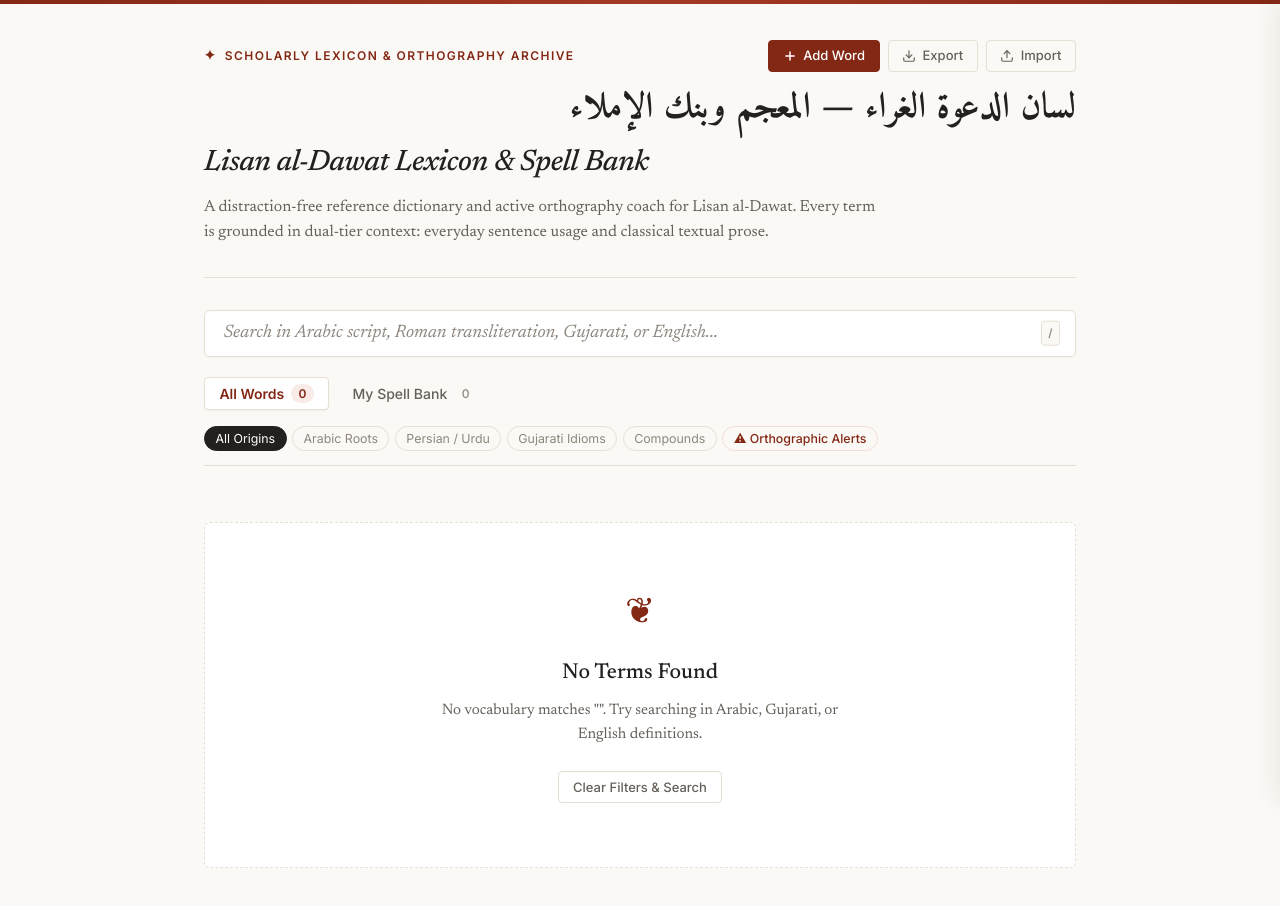
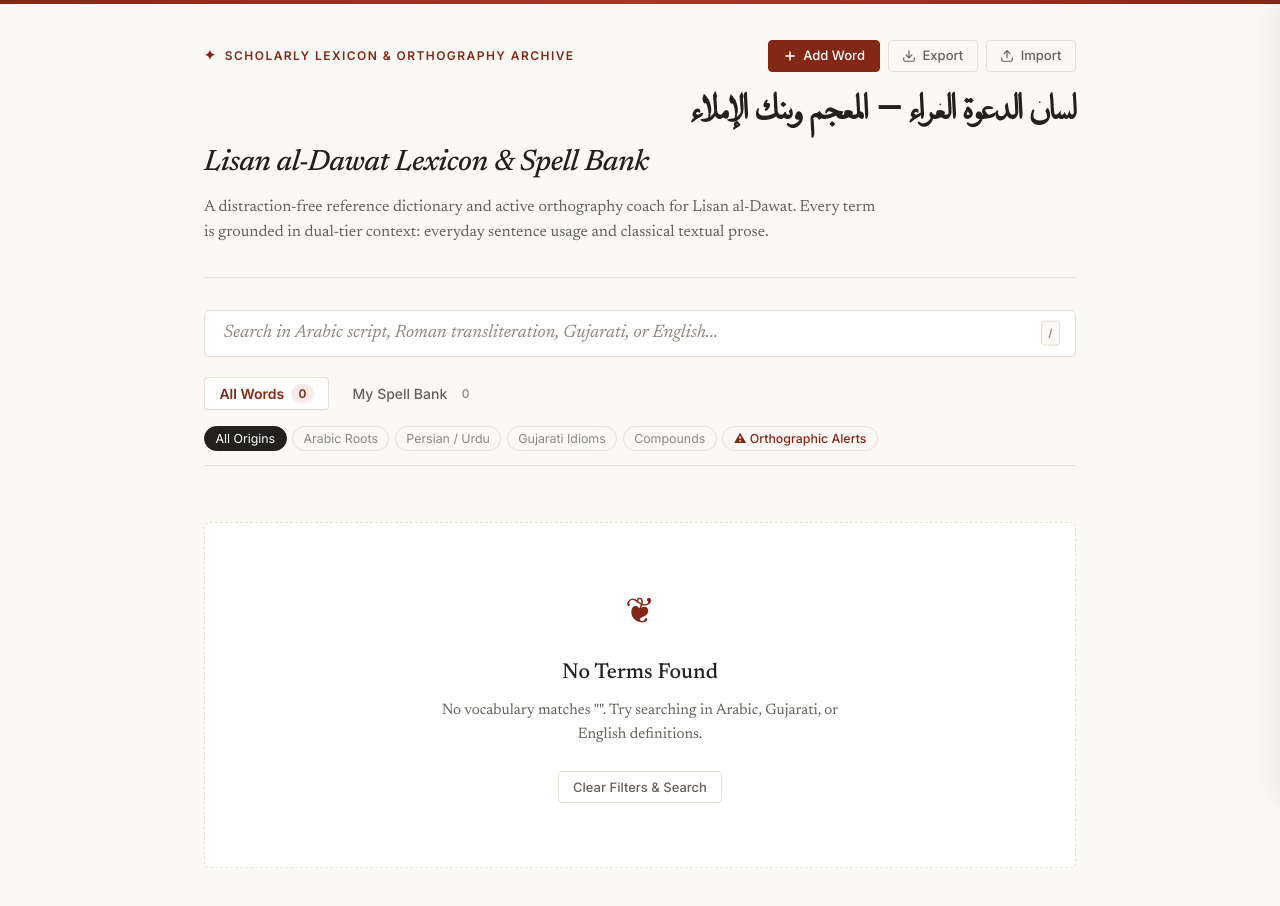
Before and after one commit to shabbirmaanak/Huruf, a website: page index.html in a window 1280 px wide. Drawn offline with Linux system fonts and the light colour scheme; no server answers; a web font is replaced by a local one.

Commit message:
feat: Add Kanz al-Lulu font across user interface and editorial studio

```diff
--- a/css/admin.css
+++ b/css/admin.css
@@ -4,9 +4,58 @@
  */
 
 @font-face {
+  font-family: 'Kanz al Lulu';
+  src: local('Kanz al Lulu'), local('Kanz-al-Lulu'), local('KanzalLulu'), local('KanzalLulu-Regular'), local('AL-KANZ'), local('Al-Kanz'),
+       url('/fonts/KanzalLulu-Regular.ttf') format('truetype'),
+       url('/fonts/kanz_al_lulu.ttf') format('truetype'),
+       url('/fonts/al_kanz.ttf') format('truetype'),
+       url('/data/qamoos53/fonts/al_kanz.ttf') format('truetype');
+  font-weight: normal;
+  font-style: normal;
+  font-display: swap;
+}
+
+@font-face {
+  font-family: 'Kanz-al-Lulu';
+  src: local('Kanz-al-Lulu'), local('Kanz al Lulu'), local('KanzalLulu'), local('KanzalLulu-Regular'), local('AL-KANZ'), local('Al-Kanz'),
+       url('/fonts/KanzalLulu-Regular.ttf') format('truetype'),
+       url('/fonts/kanz_al_lulu.ttf') format('truetype'),
+       url('/fonts/al_kanz.ttf') format('truetype'),
+       url('/data/qamoos53/fonts/al_kanz.ttf') format('truetype');
+  font-weight: normal;
+  font-style: normal;
+  font-display: swap;
+}
+
+@font-face {
   font-family: 'Al-Kanz';
-  src: url('/fonts/al_kanz.ttf') format('truetype'),
+  src: local('AL-KANZ'), local('Al-Kanz'), local('AlKanzfonts'),
+       url('/fonts/KanzalLulu-Regular.ttf') format('truetype'),
+       url('/fonts/al_kanz.ttf') format('truetype'),
+       url('/fonts/kanz_al_lulu.ttf') format('truetype'),
        url('/data/qamoos53/fonts/al_kanz.ttf') format('truetype');
+  font-weight: normal;
+  font-style: normal;
+  font-display: swap;
+}
+
+@font-face {
+  font-family: 'AlKanzfonts';
+  src: local('AlKanzfonts'), local('AL-KANZ'), local('Al-Kanz'),
+       url('/fonts/KanzalLulu-Regular.ttf') format('truetype'),
+       url('/fonts/al_kanz.ttf') format('truetype'),
+       url('/fonts/kanz_al_lulu.ttf') format('truetype'),
+       url('/data/qamoos53/fonts/al_kanz.ttf') format('truetype');
+  font-weight: normal;
+  font-style: normal;
+  font-display: swap;
+}
+
+@font-face {
+  font-family: 'Kanz-al-Marjaan';
+  src: local('Kanz-al-Marjaan'), local('KANZ AL MARJAAN'),
+       url('/fonts/kanz_al_marjaan.ttf') format('truetype'),
+       url('/data/qamoos53/fonts/kanz_al_marjaan.ttf') format('truetype');
   font-weight: normal;
   font-style: normal;
   font-display: swap;
@@ -35,7 +84,7 @@
   --border-focus: #842816;
   --font-serif: 'Newsreader', 'Charter', Georgia, serif;
   --font-sans: 'Inter', -apple-system, BlinkMacSystemFont, "Segoe UI", Roboto, sans-serif;
-  --font-arabic: 'Al-Kanz', 'Amiri', 'Scheherazade New', 'Traditional Arabic', serif;
+  --font-arabic: 'Kanz al Lulu', 'Kanz-al-Lulu', 'Al-Kanz', 'AlKanzfonts', 'Kanz-al-Marjaan', 'Amiri', 'Scheherazade New', 'Traditional Arabic', serif;
   --shadow-sm: 0 1px 3px rgba(35, 33, 31, 0.05);
   --shadow-md: 0 4px 12px rgba(35, 33, 31, 0.08);
 }
--- a/css/styles.css
+++ b/css/styles.css
@@ -2,6 +2,65 @@
    Lisan al-Dawat Lexicon & Spell Bank — Classical Print Editorial Design System
    Conforms strictly to Section 2: "The Anti-AI Editorial Aesthetic"
    ========================================================================== */
+
+/* Authentic Bohra Calligraphy Font Declarations */
+@font-face {
+  font-family: 'Kanz al Lulu';
+  src: local('Kanz al Lulu'), local('Kanz-al-Lulu'), local('KanzalLulu'), local('KanzalLulu-Regular'), local('AL-KANZ'), local('Al-Kanz'),
+       url('/fonts/KanzalLulu-Regular.ttf') format('truetype'),
+       url('/fonts/kanz_al_lulu.ttf') format('truetype'),
+       url('/fonts/al_kanz.ttf') format('truetype'),
+       url('/data/qamoos53/fonts/al_kanz.ttf') format('truetype');
+  font-weight: normal;
+  font-style: normal;
+  font-display: swap;
+}
+
+@font-face {
+  font-family: 'Kanz-al-Lulu';
+  src: local('Kanz-al-Lulu'), local('Kanz al Lulu'), local('KanzalLulu'), local('KanzalLulu-Regular'), local('AL-KANZ'), local('Al-Kanz'),
+       url('/fonts/KanzalLulu-Regular.ttf') format('truetype'),
+       url('/fonts/kanz_al_lulu.ttf') format('truetype'),
+       url('/fonts/al_kanz.ttf') format('truetype'),
+       url('/data/qamoos53/fonts/al_kanz.ttf') format('truetype');
+  font-weight: normal;
+  font-style: normal;
+  font-display: swap;
+}
+
+@font-face {
+  font-family: 'Al-Kanz';
+  src: local('AL-KANZ'), local('Al-Kanz'), local('AlKanzfonts'),
+       url('/fonts/KanzalLulu-Regular.ttf') format('truetype'),
+       url('/fonts/al_kanz.ttf') format('truetype'),
+       url('/fonts/kanz_al_lulu.ttf') format('truetype'),
+       url('/data/qamoos53/fonts/al_kanz.ttf') format('truetype');
+  font-weight: normal;
+  font-style: normal;
+  font-display: swap;
+}
+
+@font-face {
+  font-family: 'AlKanzfonts';
+  src: local('AlKanzfonts'), local('AL-KANZ'), local('Al-Kanz'),
+       url('/fonts/KanzalLulu-Regular.ttf') format('truetype'),
+       url('/fonts/al_kanz.ttf') format('truetype'),
+       url('/fonts/kanz_al_lulu.ttf') format('truetype'),
+       url('/data/qamoos53/fonts/al_kanz.ttf') format('truetype');
+  font-weight: normal;
+  font-style: normal;
+  font-display: swap;
+}
+
+@font-face {
+  font-family: 'Kanz-al-Marjaan';
+  src: local('Kanz-al-Marjaan'), local('KANZ AL MARJAAN'),
+       url('/fonts/kanz_al_marjaan.ttf') format('truetype'),
+       url('/data/qamoos53/fonts/kanz_al_marjaan.ttf') format('truetype');
+  font-weight: normal;
+  font-style: normal;
+  font-display: swap;
+}
 
 :root {
   /* Color Palette */
@@ -27,7 +86,7 @@
   --status-mastered-text: #23692E;
 
   /* Typography Stacks */
-  --font-arabic: 'Amiri', 'Scheherazade New', 'Traditional Arabic', 'Geeza Pro', 'Noto Naskh Arabic', serif;
+  --font-arabic: 'Kanz al Lulu', 'Kanz-al-Lulu', 'Al-Kanz', 'AlKanzfonts', 'Kanz-al-Marjaan', 'Amiri', 'Scheherazade New', 'Traditional Arabic', serif;
   --font-editorial: 'Newsreader', 'Charter', 'Baskerville', 'Georgia', serif;
   --font-ui: 'Inter', -apple-system, BlinkMacSystemFont, 'Segoe UI', Roboto, sans-serif;
 
@@ -222,7 +281,7 @@ body::before {
 
 .search-input {
   width: 100%;
-  font-family: var(--font-editorial);
+  font-family: var(--font-editorial), var(--font-arabic);
   font-size: 1.125rem;
   padding: 0.85rem 3.25rem 0.85rem 1.15rem;
   background-color: #FFFFFF;
--- a/index.html
+++ b/index.html
@@ -5,11 +5,13 @@
   <meta name="viewport" content="width=device-width, initial-scale=1.0">
   <title>Lisan al-Dawat Lexicon & Spell Bank | لسان الدعوة الغراء</title>
 
-  <!-- Typography Pairing: Amiri & Scheherazade New for Arabic; Newsreader for Editorial Latin; Inter for UI -->
+  <!-- Typography Pairing: Kanz al-Lulu & Al-Kanz for Arabic; Newsreader for Editorial Latin; Inter for UI -->
   <link rel="preconnect" href="https://fonts.googleapis.com">
   <link rel="preconnect" href="https://fonts.gstatic.com" crossorigin>
-  <link href="https://fonts.googleapis.com/css2?family=Amiri:ital,wght@0,400;0,700;1,400&family=Inter:wght@400;500;600;700&family=Newsreader:ital,opsz,wght@0,6..72,400;0,6..72,500;0,6..72,600;1,6..72,400;1,6..72,500&family=Scheherazade+New:wght@400;700&display=swap" rel="stylesheet">
-
+  <link rel="preload" href="/fonts/KanzalLulu-Regular.ttf" as="font" type="font/ttf" crossorigin>
+  <link rel="preload" href="/fonts/kanz_al_lulu.ttf" as="font" type="font/ttf" crossorigin>
+  <link rel="preload" href="/fonts/al_kanz.ttf" as="font" type="font/ttf" crossorigin>
+  <link href="https://fonts.googleapis.com/css2?family=Inter:wght@400;500;600;700&family=Newsreader:ital,opsz,wght@0,6..72,400;0,6..72,500;0,6..72,600;1,6..72,400;1,6..72,500&display=swap" rel="stylesheet">
   <link rel="stylesheet" href="css/styles.css">
 </head>
 <body>
```
Also changed, not shown: admin.html (+3 -1 lines), data/qamoos53/fonts/KanzalLulu-Regular.ttf (added), data/qamoos53/fonts/kanz_al_lulu.ttf (added), fonts/KanzalLulu-Regular.ttf (added), fonts/kanz_al_lulu.ttf (added), fonts/kanz_al_marjaan.ttf (added), 1 other file.
